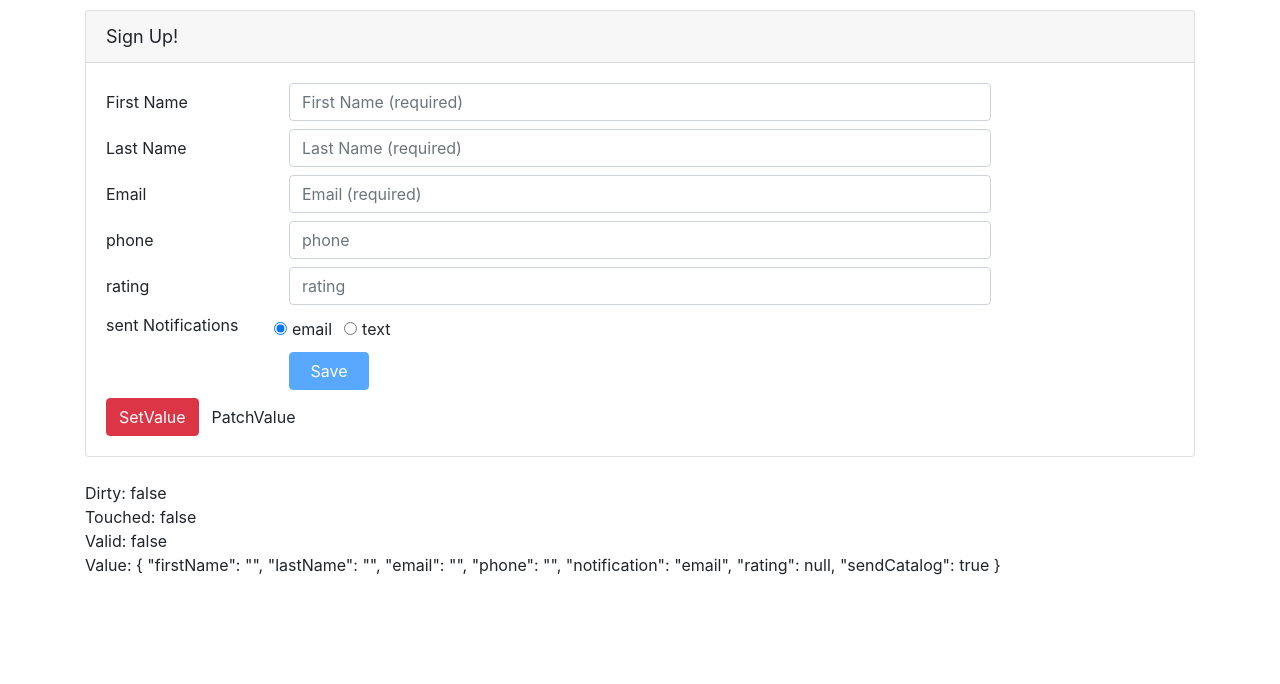
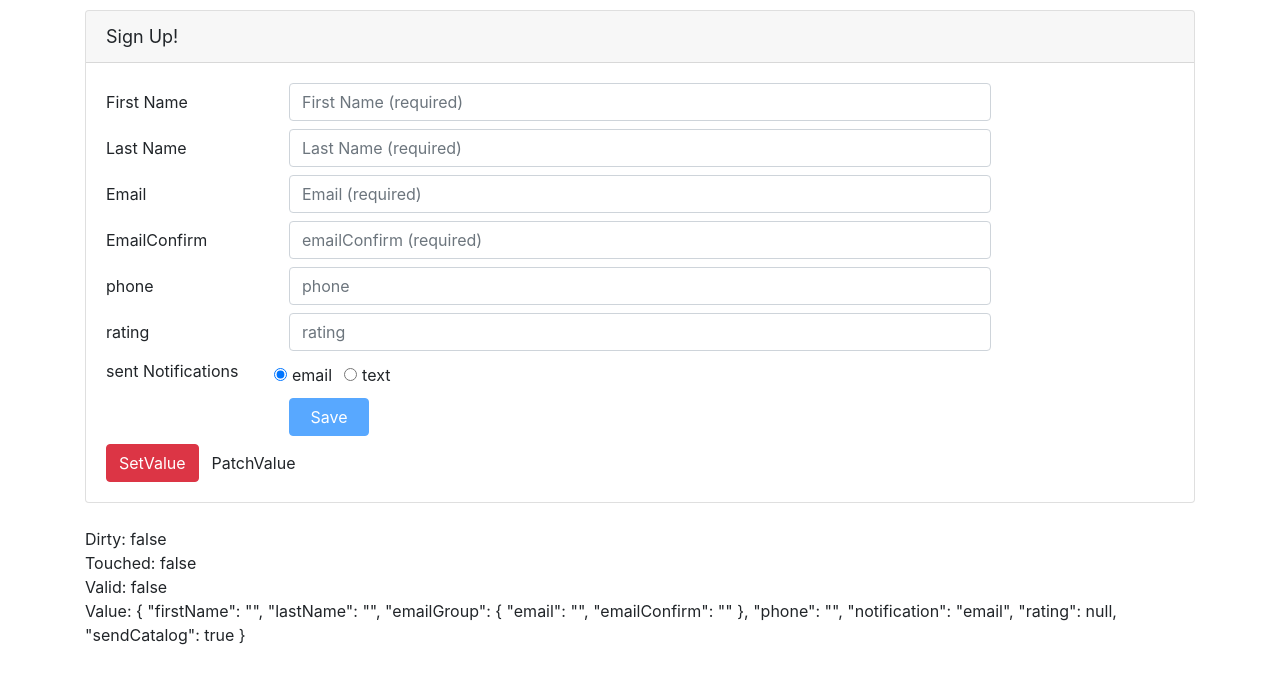
Before and after one commit to d96410001/angularReactiveFormsNewbie, an Angular app in the folder Demo-Start/: page / in a window 1280 px wide. Shown: the top 684 px of the page. Built offline with nearby package versions, Linux system fonts and the light colour scheme.

Commit message:
formGroup valid error (2 conlun compare)

```diff
--- a/Demo-Start/src/app/customers/customer.component.html
+++ b/Demo-Start/src/app/customers/customer.component.html
@@ -15,7 +15,7 @@
                  id="firstNameId"
                  type="text"
                  placeholder="First Name (required)"
-                 [ngClass]="{'is-invalid': ( customerForm.get('firstName').touched || customerForm.get('firstName').dirty) && !customerForm.get('firstName').valid }" />
+                 [ngClass]="{'is-invalid':  customerForm.get('firstName').touched || ((customerForm.get('firstName').dirty) && !customerForm.get('firstName').valid) }" />
           <span class="invalid-feedback">
             <span *ngIf="customerForm.get('firstName').errors?.required">
               Please enter your first name.
@@ -47,7 +47,7 @@
           </span>
         </div>
       </div>
-
+      <div formGroupName="emailGroup">
         <div class="form-group row mb-2">
           <label class="col-md-2 col-form-label"
                  for="emailId">Email</label>
@@ -57,17 +57,51 @@
                    type="email"
                    placeholder="Email (required)"
                    formControlName="email"
-                 [ngClass]="{'is-invalid': (customerForm.get('email').touched || customerForm.get('email').dirty) && !customerForm.get('email').valid }" />
+                   [ngClass]="{'is-invalid':
+                    customerForm.get('emailGroup').errors ||
+                    ((customerForm.get('emailGroup.email').touched || customerForm.get('emailGroup.email').dirty) && !customerForm.get('emailGroup.email').valid)
+                  }" />
             <span class="invalid-feedback">
-            <span *ngIf="customerForm.get('email').errors?.required">
+              <span *ngIf="customerForm.get('emailGroup.email').errors?.required">
                 Please enter your email address.
               </span>
-            <span *ngIf="customerForm.get('email').errors?.email">
+              <span *ngIf="customerForm.get('emailGroup.email').errors?.email">
                 Please enter a valid email address.
+              </span>
+              <span *ngIf="customerForm.get('emailGroup').errors?.match">
+                email not match la lalalalalala!
               </span>
             </span>
           </div>
         </div>
+
+        <div class="form-group row mb-2">
+          <label class="col-md-2 col-form-label"
+                 for="emailConfirmId">EmailConfirm</label>
+          <div class="col-md-8">
+            <input class="form-control"
+                   id="emailConfirmId"
+                   type="email"
+                   placeholder="emailConfirm (required)"
+                   formControlName="emailConfirm"
+                   [ngClass]="{'is-invalid':
+                   customerForm.get('emailGroup').errors ||
+                   ((customerForm.get('emailGroup.emailConfirm').touched || customerForm.get('emailGroup.emailConfirm').dirty) && !customerForm.get('emailGroup.emailConfirm').valid) }" />
+            <span class="invalid-feedback">
+              <span *ngIf="customerForm.get('emailGroup.emailConfirm').errors?.required">
+                Please enter your emailConfirm address.
+              </span>
+              <span *ngIf="customerForm.get('emailGroup.emailConfirm').errors?.email">
+                Please enter a valid emailConfirm address.
+              </span>
+              <span *ngIf="customerForm.get('emailGroup').errors?.match">
+                emailConfirm not match lalalala.
+              </span>
+            </span>
+          </div>
+        </div>
+      </div>
+
 
 
 
--- a/Demo-Start/src/app/customers/customer.component.ts
+++ b/Demo-Start/src/app/customers/customer.component.ts
@@ -1,10 +1,10 @@
 import { Component, OnInit } from '@angular/core';
-import { FormBuilder, FormGroup, Validators, FormControl, AbstractControl, ValidatorFn } from '@angular/forms';
+import { FormBuilder, FormGroup, Validators, AbstractControl, ValidatorFn } from '@angular/forms';
 import { Customer } from './customer';
 
 
 function ratingRange(min: number, max: number): ValidatorFn {
-  return (c: AbstractControl): { [kk: string]: boolean } | null => {
+  return (c: AbstractControl): { [key: string]: boolean } | null => {
     if (c.value !== null && (isNaN(c.value) || c.value < min || c.value > max)) {
       return { "range": true }
     }
@@ -13,6 +13,21 @@ function ratingRange(min: number, max: number): ValidatorFn {
   }
 }
 
+function compareConfirmEmail(c: AbstractControl): { [key: string]: boolean } | null {
+  const emailControl = c.get('email');
+  const confirmEmailControl = c.get('emailConfirm');
+
+  if (emailControl.pristine || confirmEmailControl.pristine) {
+    return null;
+  }
+
+  if (emailControl.value === confirmEmailControl.value) {
+    return null;
+  };
+
+  console.log('match la');
+  return { 'match': true }
+}
 
 @Component({
   selector: 'app-customer',
@@ -31,7 +46,10 @@ export class CustomerComponent implements OnInit {
     this.customerForm = this.fb.group({
       firstName: ["", [Validators.required, Validators.minLength(3)]],
       lastName: ["", [Validators.required, Validators.maxLength(50)]],
-      email: ["", [Validators.required, Validators.email]],
+      emailGroup: this.fb.group({
+        email: ["", [Validators.required, Validators.email]],
+        emailConfirm: ["", [Validators.required, Validators.email]],
+      }, { validator: compareConfirmEmail }),
       phone: [""],
       notification: ["email"],
       rating: [null, ratingRange(1, 5)],
```
Lines whose indentation alone changed are shown as unchanged.
